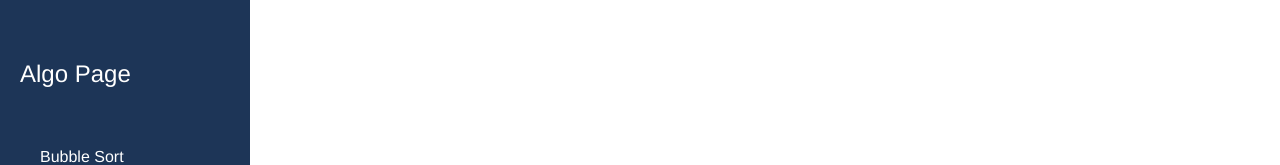
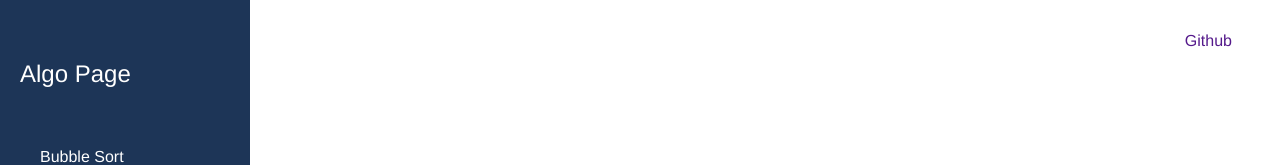
Before and after one commit to NeneWang/algo-page-angular, an Angular app: page / in a window 1280 px wide. Shown: the top 165 px of the page. Built offline with nearby package versions, Linux system fonts and the light colour scheme.

Commit message:
Angular Page

```diff
--- a/src/app/components/toolbar/toolbar.component.html
+++ b/src/app/components/toolbar/toolbar.component.html
@@ -1 +1,4 @@
-<p>toolbar works!</p>
+<div class="toolbar-nav">
+    <a href="">Github</a>
+
+</div>
--- a/src/app/components/toolbar/toolbar.component.scss
+++ b/src/app/components/toolbar/toolbar.component.scss
@@ -0,0 +1,11 @@
+.toolbar-nav {
+    text-align: right;
+    padding-right: 2em;
+    padding-top: 1em;
+
+    a{
+        text-decoration: none;
+        display: inline-block;
+        padding: 0.5em;
+    }
+}
```
